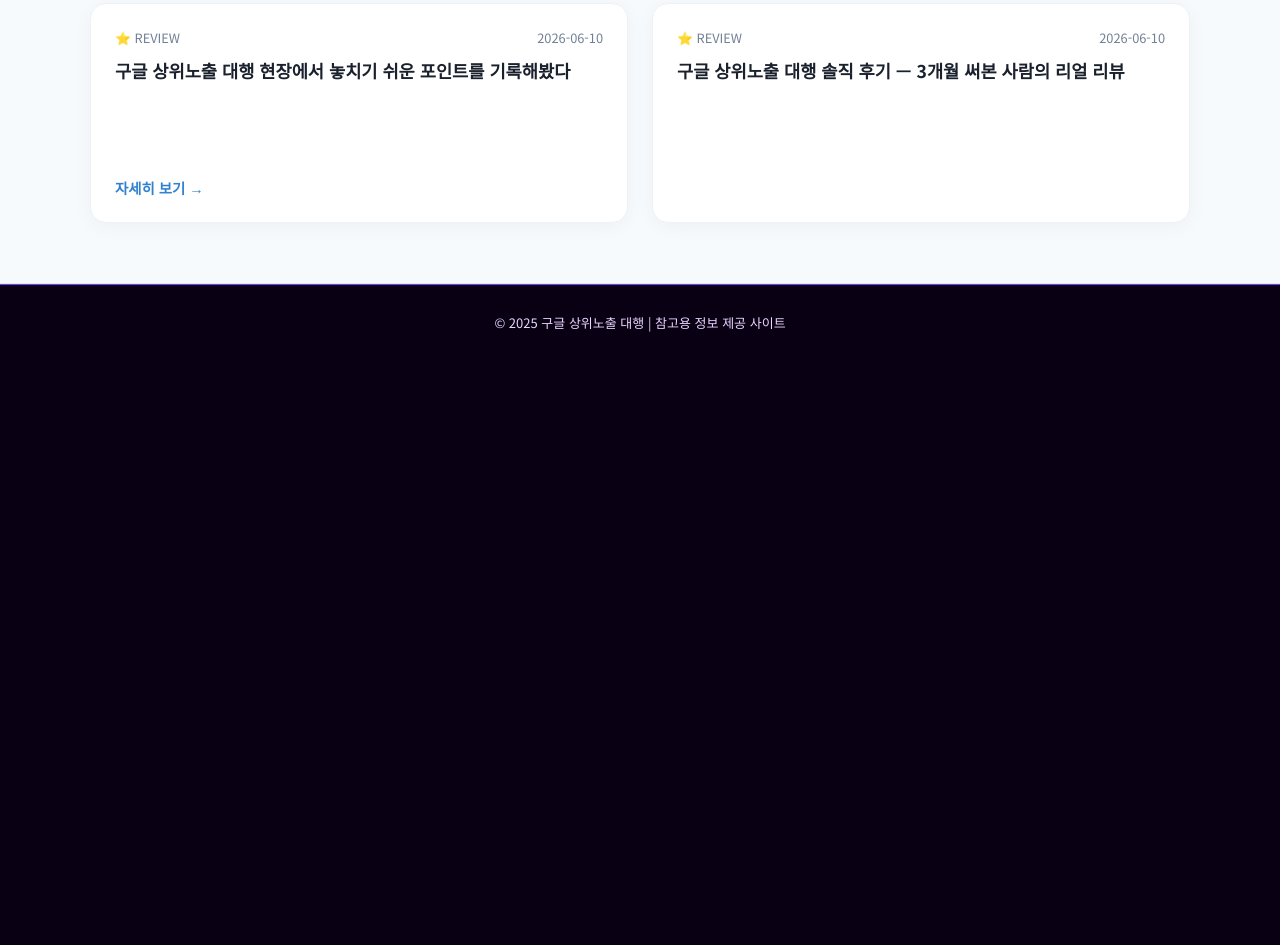
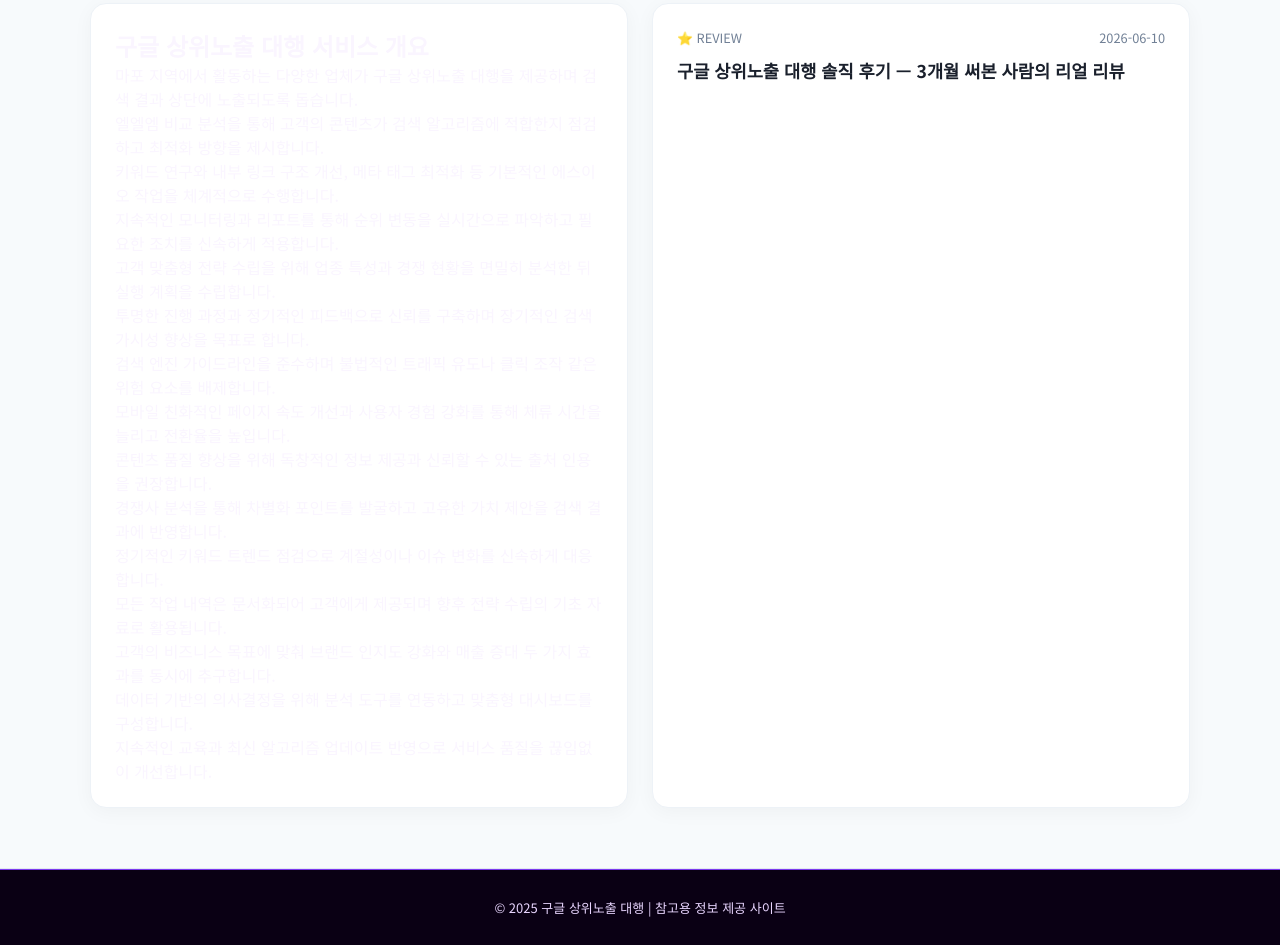
Before and after one commit to cosmos0111-cmyk/bp-sf-t3-1779642675702-129, a plain HTML site: page index.html in a window 1280 px wide. Shown: the part 1579-2524 px from the top of the page. Before the commit the page ends 1939 px from the top, so only its background shows below. Drawn offline with Linux system fonts and the light colour scheme.

Commit message:
fix: 프롬프트 유출·한자 조각·반복 파손 제거 (1 files)

```diff
--- a/index.html
+++ b/index.html
@@ -162,16 +162,23 @@
     <div style="display:grid;grid-template-columns:repeat(auto-fit,minmax(300px,1fr));gap:24px">
 
     <article class="recent-post-card" style="background:#ffffff;border-radius:16px;padding:24px;box-shadow:0 4px 20px rgba(0,0,0,0.04);border:1px solid #edf2f7;transition:transform 0.3s ease,box-shadow 0.3s ease;display:flex;flex-direction:column;justify-content:space-between;min-height:220px" onmouseover="this.style.transform='translateY(-5px)';this.style.boxShadow='0 12px 24px rgba(0,0,0,0.08)'" onmouseout="this.style.transform='none';this.style.boxShadow='0 4px 20px rgba(0,0,0,0.04)'">
-      <div>
-        <div style="display:flex;justify-content:space-between;align-items:center;margin-bottom:12px;font-size:0.8rem;color:#718096">
-          <span>⭐ REVIEW</span>
-          <time datetime="2026-06-10">2026-06-10</time>
-        </div>
-        <h4 style="font-size:1.1rem;font-weight:700;color:#1a202c;margin-bottom:8px;line-height:1.4">구글 상위노출 대행 현장에서 놓치기 쉬운 포인트를 기록해봤다</h4>
-
-      </div>
-      <a href="posts/field_note-002-s0dbmc.html" style="align-self:flex-start;text-decoration:none;color:#3182ce;font-size:0.9rem;font-weight:600;transition:color 0.2s" onmouseover="this.style.color='#2b6cb0'" onmouseout="this.style.color='#3182ce'">자세히 보기 →</a>
-    </article>
+<h2>구글 상위노출 대행 서비스 개요</h2>
+<p>마포 지역에서 활동하는 다양한 업체가 구글 상위노출 대행을 제공하며 검색 결과 상단에 노출되도록 돕습니다.</p>
+<p>엘엘엠 비교 분석을 통해 고객의 콘텐츠가 검색 알고리즘에 적합한지 점검하고 최적화 방향을 제시합니다.</p>
+<p>키워드 연구와 내부 링크 구조 개선, 메타 태그 최적화 등 기본적인 에스이오 작업을 체계적으로 수행합니다.</p>
+<p>지속적인 모니터링과 리포트를 통해 순위 변동을 실시간으로 파악하고 필요한 조치를 신속하게 적용합니다.</p>
+<p>고객 맞춤형 전략 수립을 위해 업종 특성과 경쟁 현황을 면밀히 분석한 뒤 실행 계획을 수립합니다.</p>
+<p>투명한 진행 과정과 정기적인 피드백으로 신뢰를 구축하며 장기적인 검색 가시성 향상을 목표로 합니다.</p>
+<p>검색 엔진 가이드라인을 준수하며 불법적인 트래픽 유도나 클릭 조작 같은 위험 요소를 배제합니다.</p>
+<p>모바일 친화적인 페이지 속도 개선과 사용자 경험 강화를 통해 체류 시간을 늘리고 전환율을 높입니다.</p>
+<p>콘텐츠 품질 향상을 위해 독창적인 정보 제공과 신뢰할 수 있는 출처 인용을 권장합니다.</p>
+<p>경쟁사 분석을 통해 차별화 포인트를 발굴하고 고유한 가치 제안을 검색 결과에 반영합니다.</p>
+<p>정기적인 키워드 트렌드 점검으로 계절성이나 이슈 변화를 신속하게 대응합니다.</p>
+<p>모든 작업 내역은 문서화되어 고객에게 제공되며 향후 전략 수립의 기초 자료로 활용됩니다.</p>
+<p>고객의 비즈니스 목표에 맞춰 브랜드 인지도 강화와 매출 증대 두 가지 효과를 동시에 추구합니다.</p>
+<p>데이터 기반의 의사결정을 위해 분석 도구를 연동하고 맞춤형 대시보드를 구성합니다.</p>
+<p>지속적인 교육과 최신 알고리즘 업데이트 반영으로 서비스 품질을 끊임없이 개선합니다.</p>
+</article>
     <article class="recent-post-card" style="background:#ffffff;border-radius:16px;padding:24px;box-shadow:0 4px 20px rgba(0,0,0,0.04);border:1px solid #edf2f7;transition:transform 0.3s ease,box-shadow 0.3s ease;display:flex;flex-direction:column;justify-content:space-between;min-height:220px" onmouseover="this.style.transform='translateY(-5px)';this.style.boxShadow='0 12px 24px rgba(0,0,0,0.08)'" onmouseout="this.style.transform='none';this.style.boxShadow='0 4px 20px rgba(0,0,0,0.04)'">
       <div>
         <div style="display:flex;justify-content:space-between;align-items:center;margin-bottom:12px;font-size:0.8rem;color:#718096">
```
